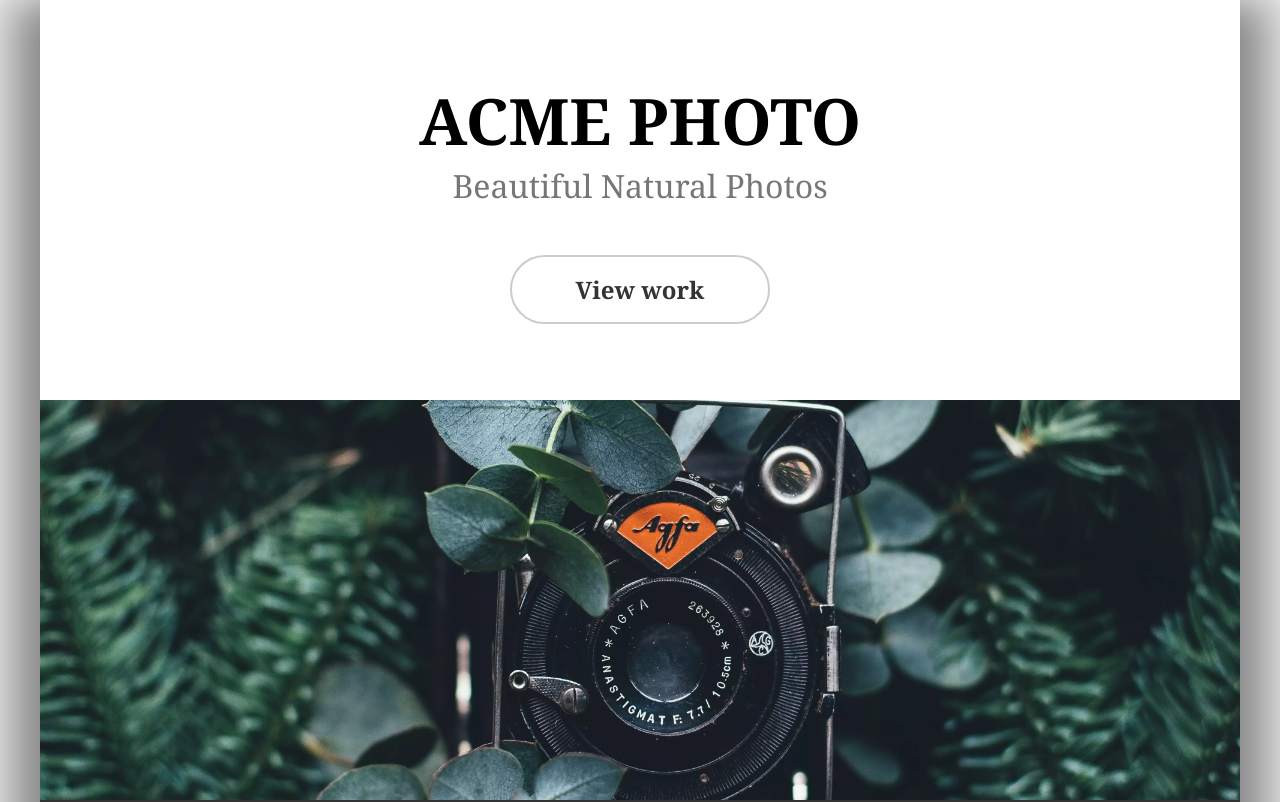
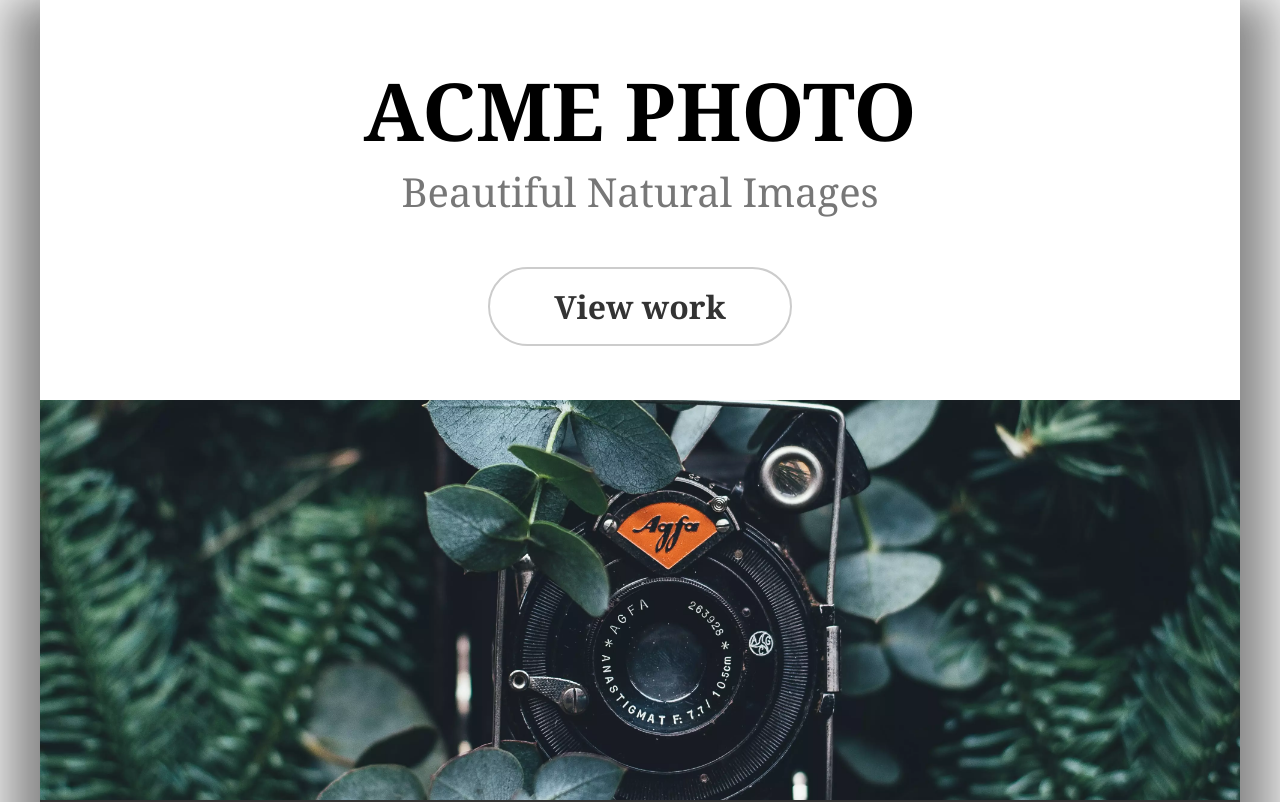
Before and after one commit to milan978gh/acme-photo, a plain HTML site: page index.html in a window 1280 px wide. Shown: the top 802 px of the page. Drawn offline with nearby package versions, Linux system fonts and the light colour scheme.

Commit message:
@media 900px css done

```diff
--- a/css/styles.css
+++ b/css/styles.css
@@ -113,3 +113,24 @@ footer h3{
 footer p{
     font-size: 1.2rem;
 }
+
+/* screen 900-1200px */
+@media(min-width:900px){
+    h1{
+        font-size: 5rem;
+    }
+    h2{
+        font-size: 2.5rem;
+    }
+    .btn{
+        font-size: 2rem;
+    }
+    .caption h3{
+        font-size: 1.8rem;
+    }
+    .caption p,
+    footer p{
+        font-size: 1.5rem;
+    }
+
+}
--- a/index.html
+++ b/index.html
@@ -15,7 +15,7 @@
             <div id="landing-text">
                 <div id="landing-text-inner">
                     <h1>Acme Photo</h1>
-                    <h2>Beautiful Natural Photos</h2>
+                    <h2>Beautiful Natural Images</h2>
                     <a href="#images" class="btn" id="view-work">View work</a>
                 </div>
             </div>
```
Also changed, not shown: img/img1.webp, img/img3.webp, img/img4.webp, img/img5.webp.
